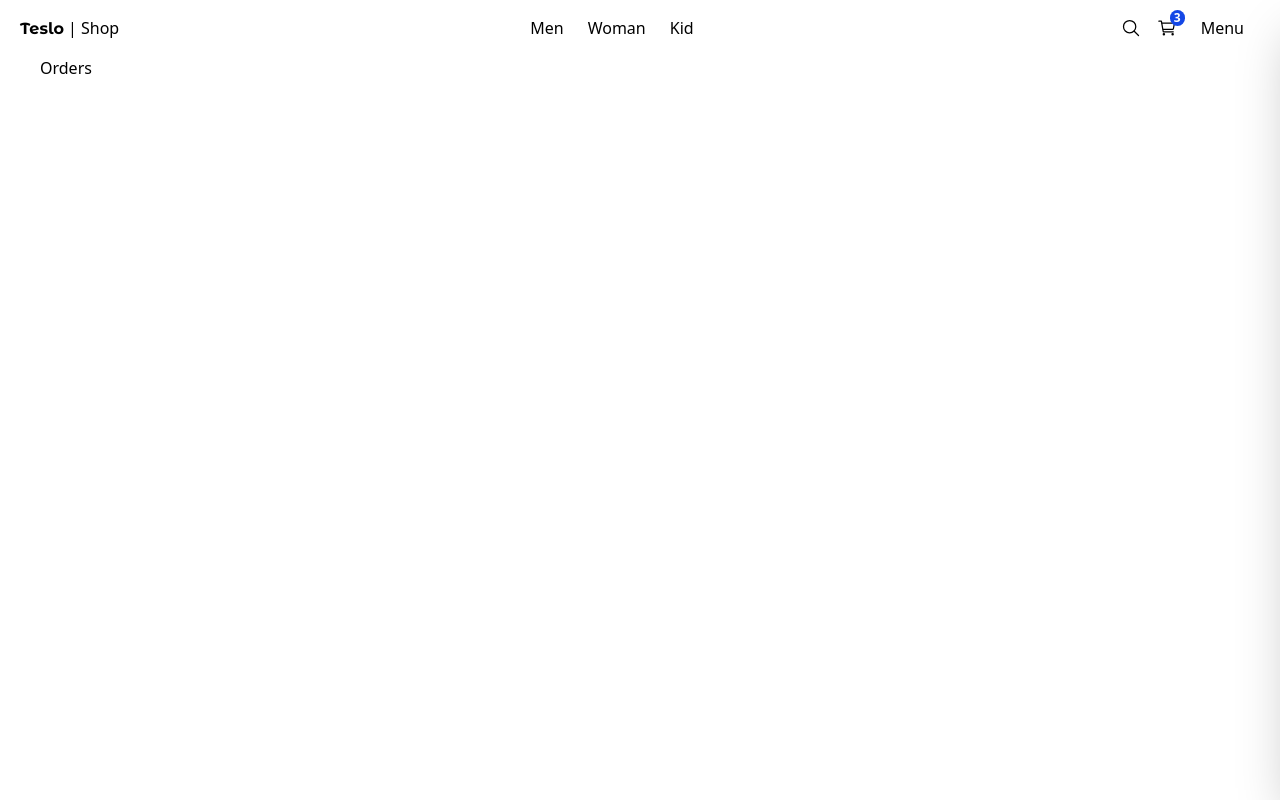
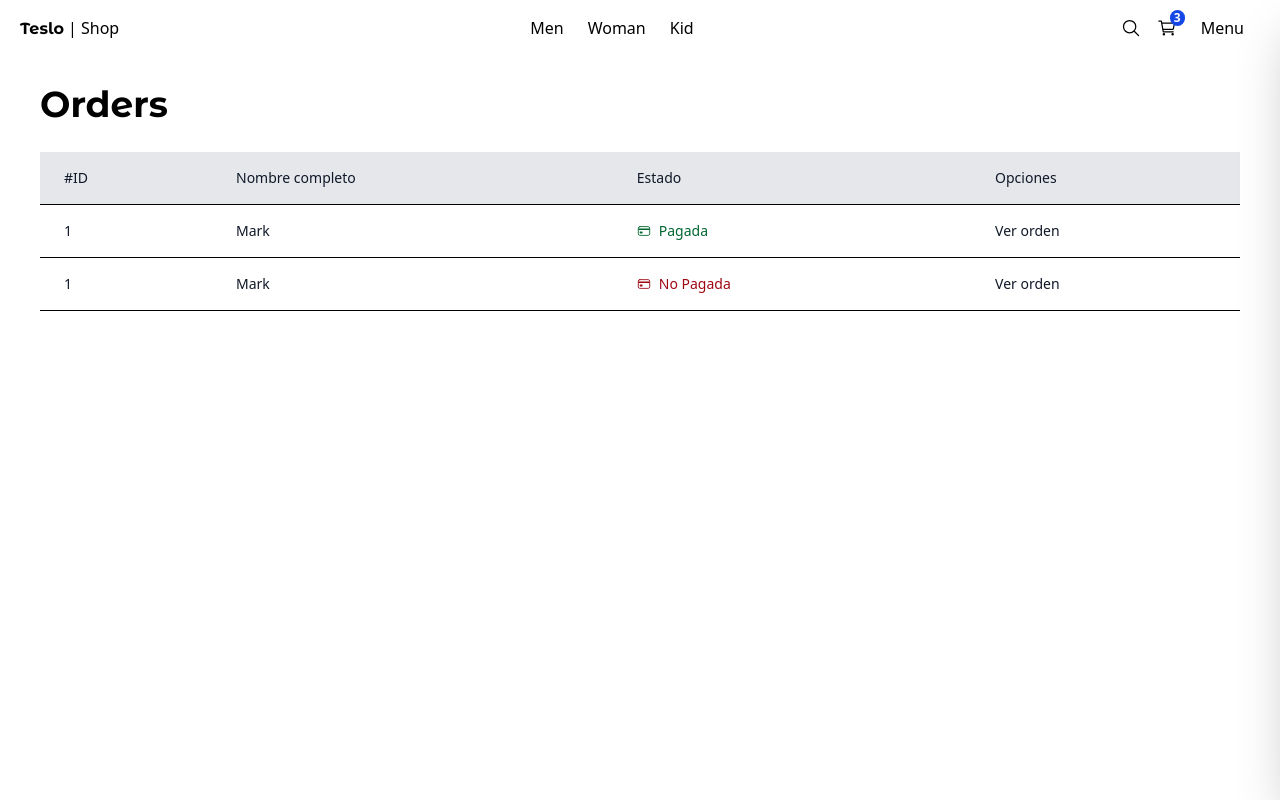
Before and after one commit to JuanCruzMedina/teslo-shop, a Next.js app: page /orders in a window 1280 px wide. Built offline with nearby package versions, Linux system fonts and the light colour scheme.

Commit message:
feat: create orders page

```diff
--- a/src/app/(shop)/orders/page.tsx
+++ b/src/app/(shop)/orders/page.tsx
@@ -1,3 +1,81 @@
-export default function OrdersPage() {
-  return <div>Orders</div>;
+import { Title } from "@/components/ui/title/Title";
+import Link from "next/link";
+import { IoCardOutline } from "react-icons/io5";
+
+export default function () {
+  return (
+    <>
+      <Title title="Orders" />
+
+      <div className="mb-10">
+        <table className="min-w-full">
+          <thead className="bg-gray-200 border-b">
+            <tr>
+              <th
+                scope="col"
+                className="text-sm font-medium text-gray-900 px-6 py-4 text-left"
+              >
+                #ID
+              </th>
+              <th
+                scope="col"
+                className="text-sm font-medium text-gray-900 px-6 py-4 text-left"
+              >
+                Nombre completo
+              </th>
+              <th
+                scope="col"
+                className="text-sm font-medium text-gray-900 px-6 py-4 text-left"
+              >
+                Estado
+              </th>
+              <th
+                scope="col"
+                className="text-sm font-medium text-gray-900 px-6 py-4 text-left"
+              >
+                Opciones
+              </th>
+            </tr>
+          </thead>
+          <tbody>
+            <tr className="bg-white border-b transition duration-300 ease-in-out hover:bg-gray-100">
+              <td className="px-6 py-4 whitespace-nowrap text-sm font-medium text-gray-900">
+                1
+              </td>
+              <td className="text-sm text-gray-900 font-light px-6 py-4 whitespace-nowrap">
+                Mark
+              </td>
+              <td className="flex items-center text-sm  text-gray-900 font-light px-6 py-4 whitespace-nowrap">
+                <IoCardOutline className="text-green-800" />
+                <span className="mx-2 text-green-800">Pagada</span>
+              </td>
+              <td className="text-sm text-gray-900 font-light px-6 ">
+                <Link href="/orders/123" className="hover:underline">
+                  Ver orden
+                </Link>
+              </td>
+            </tr>
+
+            <tr className="bg-white border-b transition duration-300 ease-in-out hover:bg-gray-100">
+              <td className="px-6 py-4 whitespace-nowrap text-sm font-medium text-gray-900">
+                1
+              </td>
+              <td className="text-sm text-gray-900 font-light px-6 py-4 whitespace-nowrap">
+                Mark
+              </td>
+              <td className="flex items-center text-sm  text-gray-900 font-light px-6 py-4 whitespace-nowrap">
+                <IoCardOutline className="text-red-800" />
+                <span className="mx-2 text-red-800">No Pagada</span>
+              </td>
+              <td className="text-sm text-gray-900 font-light px-6 ">
+                <Link href="/orders/123" className="hover:underline">
+                  Ver orden
+                </Link>
+              </td>
+            </tr>
+          </tbody>
+        </table>
+      </div>
+    </>
+  );
 }
```
